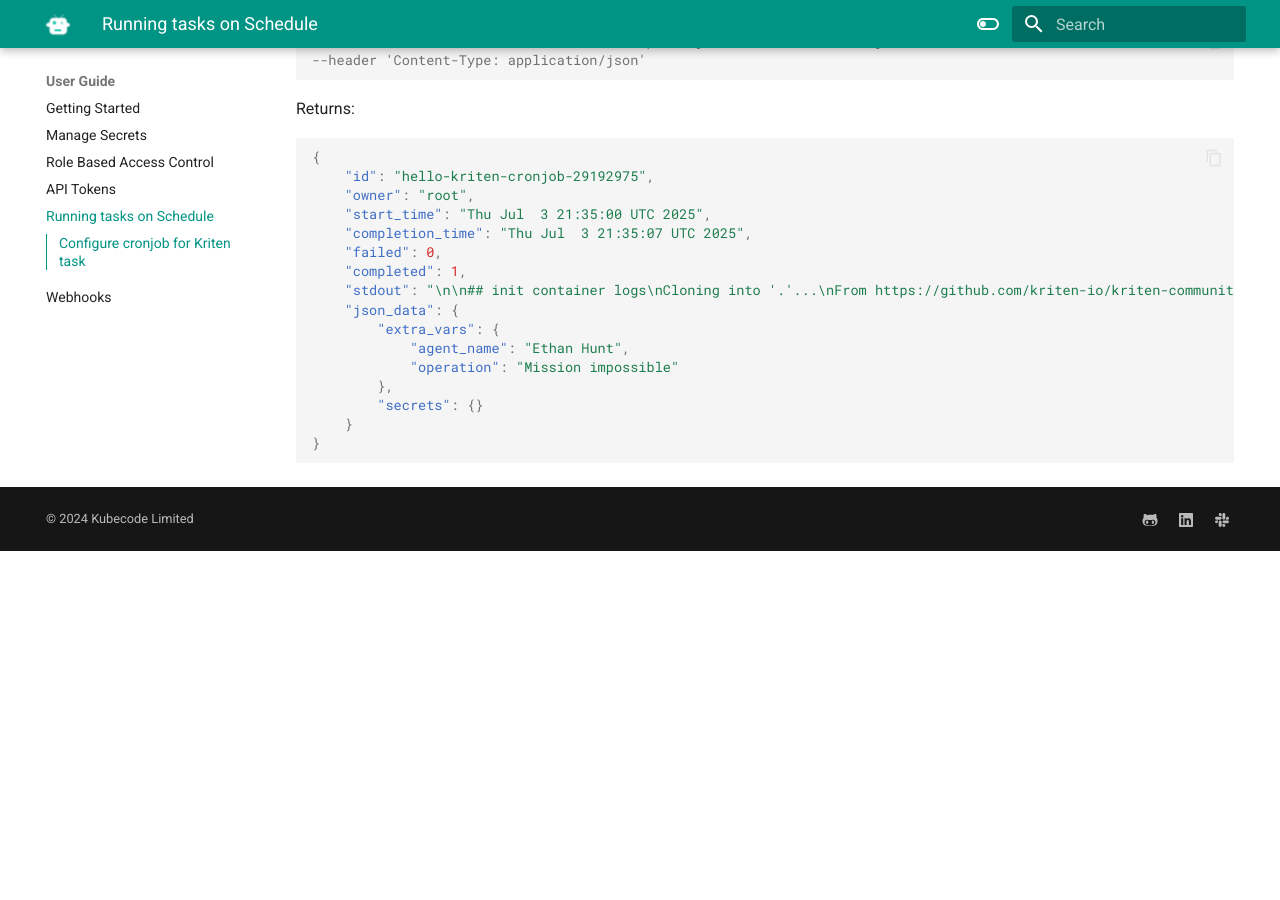
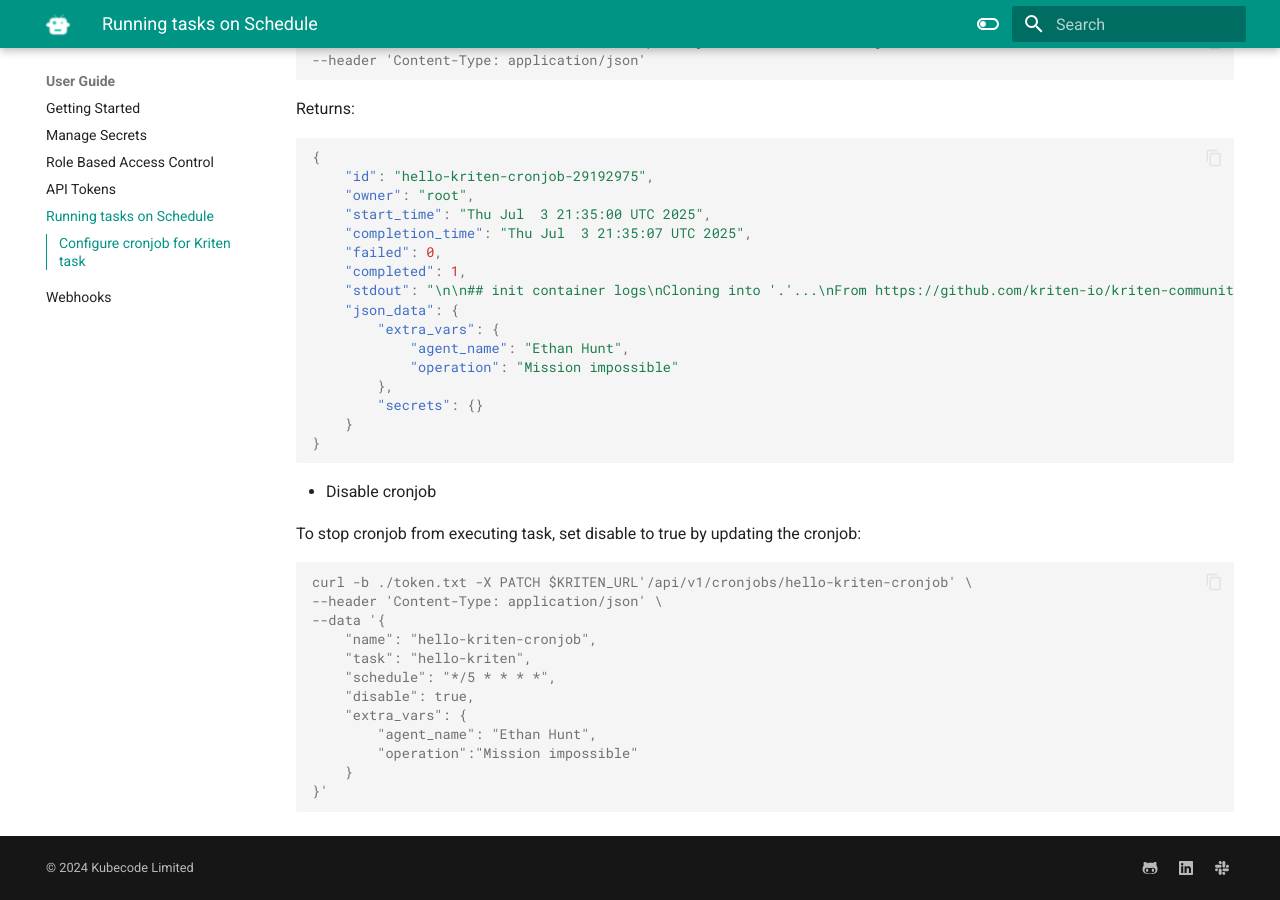
Before and after one commit to kriten-io/kriten-docs, an MkDocs documentation site: the page built from docs/user_guide/cronjobs.md, in a window 1280 px wide and 900 px high, scrolled down 2724 px. Built offline with MkDocs 1.6.1 and Material for MkDocs 9.7.7, drawn with Linux system fonts in a browser that asks for light colours; before the commit the page ends 3275 px from its top, so only the background shows below that; some of the changed text lies outside the part shown.

Commit message:
minor changes

````diff
--- a/docs/user_guide/cronjobs.md
+++ b/docs/user_guide/cronjobs.md
@@ -45,7 +45,7 @@ Returns:
 Let's create cronjob object to run "hello-kriten" with following extra_vars parameters every 5 minutes.
 
 ```console
-curl -b ./token.txt -X POST $KRITEN_URL'/api/v1/login' \
+curl -b ./token.txt -X POST $KRITEN_URL'/api/v1/cronjobs' \
 --header 'Content-Type: application/json' \
 --data '{
     "name": "hello-kriten-cronjob",
@@ -151,3 +151,22 @@ Returns:
     }
 }
 ```
+
+* Disable cronjob
+
+To stop cronjob from executing task, set disable to true by updating the cronjob:
+
+```console
+curl -b ./token.txt -X PATCH $KRITEN_URL'/api/v1/cronjobs/hello-kriten-cronjob' \
+--header 'Content-Type: application/json' \
+--data '{
+    "name": "hello-kriten-cronjob",
+    "task": "hello-kriten",
+    "schedule": "*/5 * * * *",
+    "disable": true,
+    "extra_vars": {
+        "agent_name": "Ethan Hunt",
+        "operation":"Mission impossible"
+    }
+}'
+```
````
